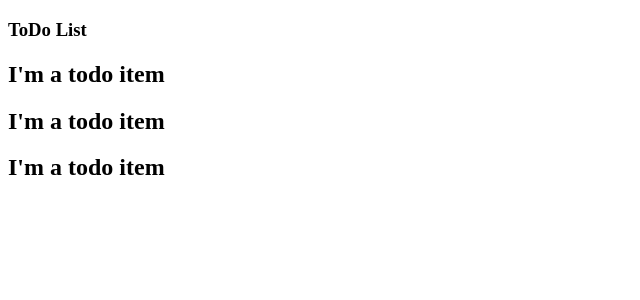
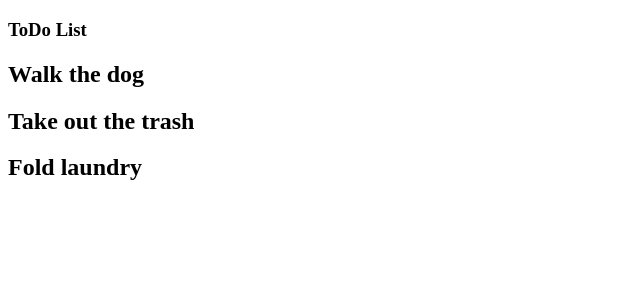
Before and after one commit to SpencerTruett/Vue-ToDo, a Vue app: page / in a window 1280 px wide. Shown: the top 300 px of the page, without its empty margins (0-640 px from the left). Built offline with nearby package versions, Linux system fonts and the light colour scheme.

Commit message:
now listing each item by name

```diff
--- a/src/components/TodoItem.vue
+++ b/src/components/TodoItem.vue
@@ -1,11 +1,13 @@
 <template>
   <div>
-    <h2>I'm a todo item</h2>
+    <h2>{{ todo.name }}</h2>
   </div>
 </template>
 
 <script>
-export default {};
+export default {
+  props: ["todo"]
+};
 </script>
 
 <style></style>
--- a/src/components/TodoList.vue
+++ b/src/components/TodoList.vue
@@ -2,7 +2,7 @@
   <div>
     <h3>ToDo List</h3>
     <div v-for="item in todos" :key="item.id">
-      <todo-item />
+      <todo-item :todo="item" />
     </div>
   </div>
 </template>
```
